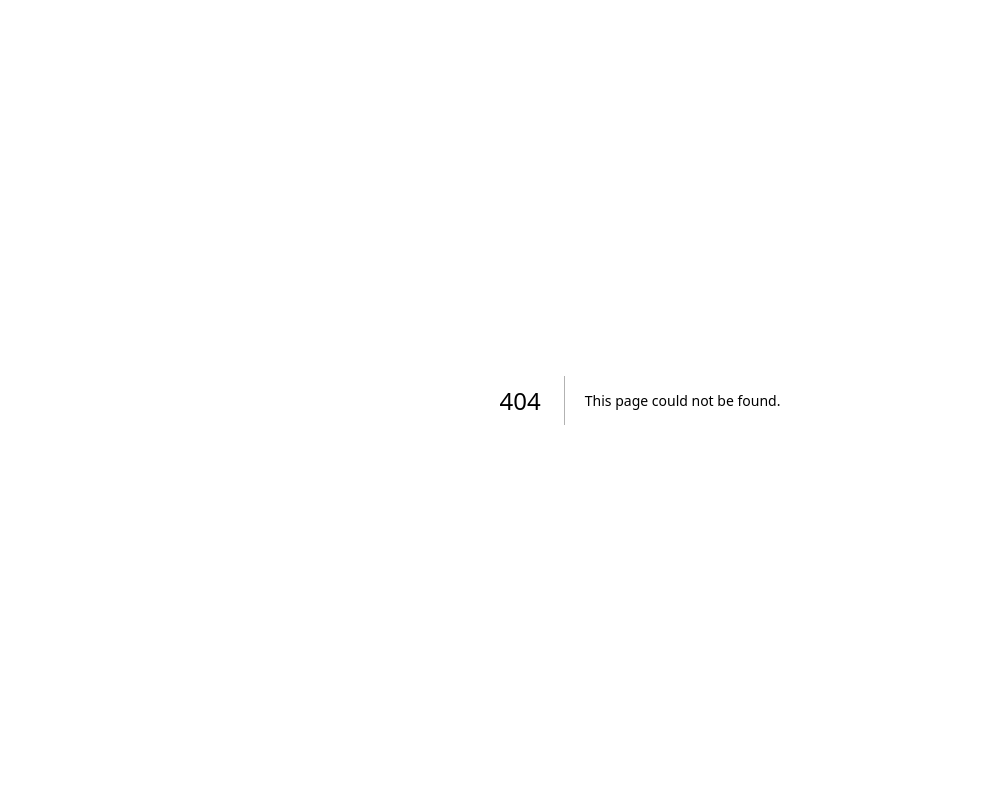
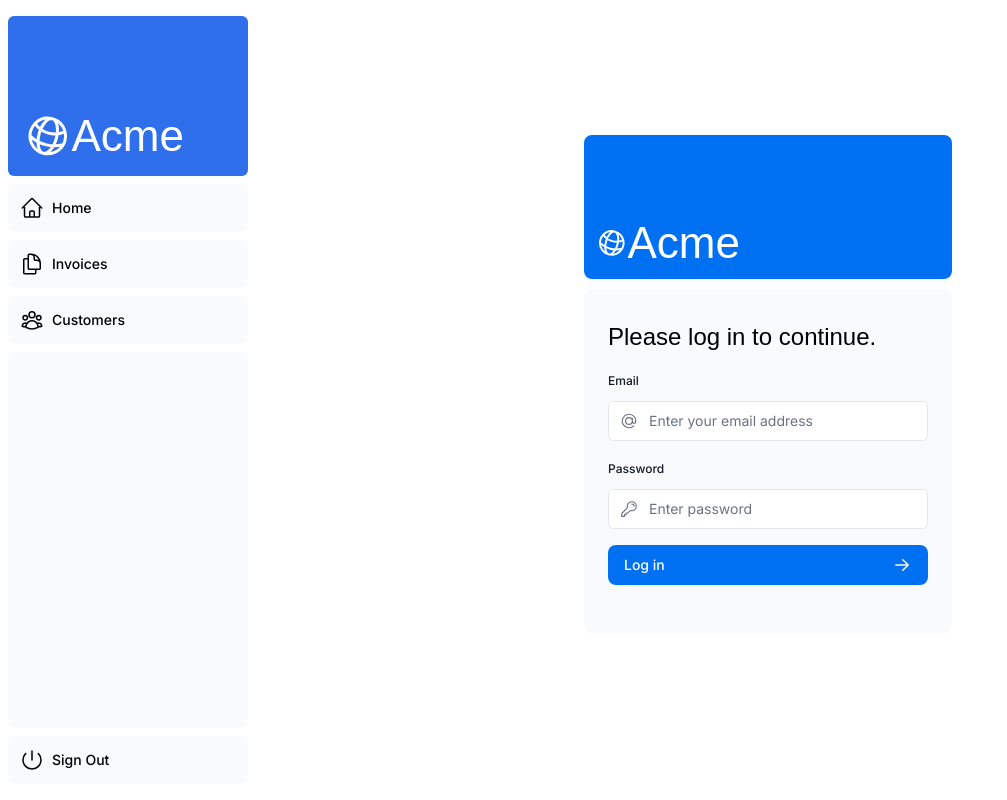
Before and after one commit to vbphuong/nextjs-dashboard, a Next.js app: page /dashboard/login in a window 1280 px wide. Before the commit this address had no page. Shown: the whole page, without its empty margins (0-1007 px from the left). Built offline with nearby package versions, Linux system fonts and the light colour scheme; a web font is replaced by a local one.

Commit message:
doimaimotnguoi

```diff
--- /dev/null
+++ b/app/dashboard/login/page.tsx
@@ -0,0 +1,20 @@
+import AcmeLogo from '@/app/ui/acme-logo';
+import LoginForm from '@/app/ui/login-form';
+import { Suspense } from 'react';
+
+export default function LoginPage() {
+  return (
+    <main className="flex items-center justify-center md:h-screen">
+      <div className="relative mx-auto flex w-full max-w-[400px] flex-col space-y-2.5 p-4 md:-mt-32">
+        <div className="flex h-20 w-full items-end rounded-lg bg-blue-500 p-3 md:h-36">
+          <div className="w-32 text-white md:w-36">
+            <AcmeLogo />
+          </div>
+        </div>
+        <Suspense>
+          <LoginForm />
+        </Suspense>
+      </div>
+    </main>
+  );
+}
```
Also changed, not shown: auth.config.ts (added, +21 -0 lines).
